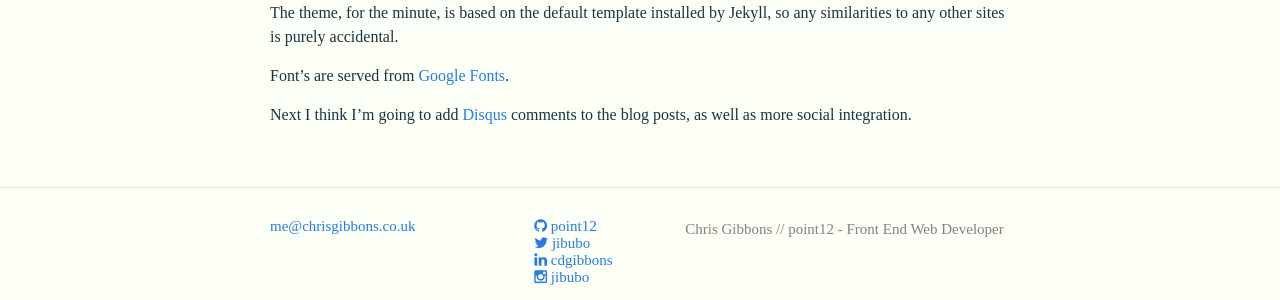
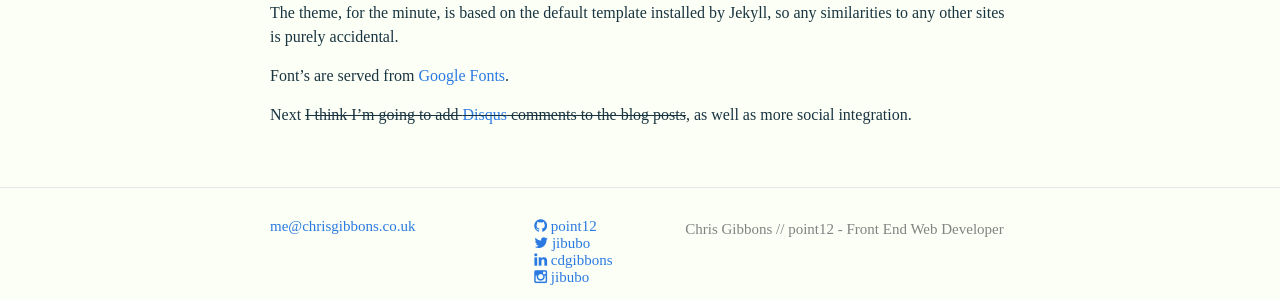
Before and after one commit to gbbns/gbbns.github.io, a Jekyll site: the page built from _posts/2015-02-03-colophon.markdown, in a window 1280 px wide. Shown: the part 228-528 px from the top of the page. Built offline with Jekyll 4.4.1, drawn with Linux system fonts in a browser that asks for light colours; comment, search, counter and statistics services are not loaded.

Commit message:
Added disqus to items

```diff
--- a/_layouts/post.html
+++ b/_layouts/post.html
@@ -13,3 +13,16 @@
   </article>
 
 </div>
+<div id="disqus_thread"></div>
+<script type="text/javascript">
+    /* * * CONFIGURATION VARIABLES * * */
+    var disqus_shortname = 'chrisgibbonscouk';
+
+    /* * * DON'T EDIT BELOW THIS LINE * * */
+    (function() {
+        var dsq = document.createElement('script'); dsq.type = 'text/javascript'; dsq.async = true;
+        dsq.src = '//' + disqus_shortname + '.disqus.com/embed.js';
+        (document.getElementsByTagName('head')[0] || document.getElementsByTagName('body')[0]).appendChild(dsq);
+    })();
+</script>
+<noscript>Please enable JavaScript to view the <a href="https://disqus.com/?ref_noscript" rel="nofollow">comments powered by Disqus.</a></noscript>
--- a/_posts/2015-02-03-colophon.markdown
+++ b/_posts/2015-02-03-colophon.markdown
@@ -8,4 +8,4 @@
 
 Font&rsquo;s are served from [Google Fonts](https://www.google.com/fonts).
 
-Next I think I&rsquo;m going to add [Disqus](https://disqus.com/) comments to the blog posts, as well as more social integration.
+Next <span class="strike">I think I&rsquo;m going to add [Disqus](https://disqus.com/) comments to the blog posts</span>, as well as more social integration.
--- a/_sass/_layout.scss
+++ b/_sass/_layout.scss
@@ -161,7 +161,9 @@
 }
 
 
-
+.strike {
+  text-decoration:line-through;
+}
 /**
  * Page content
  */
```
